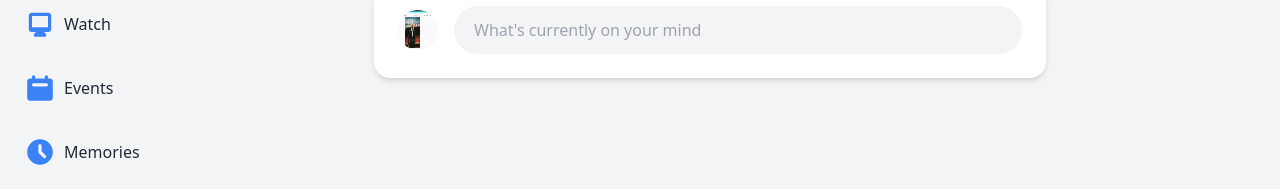
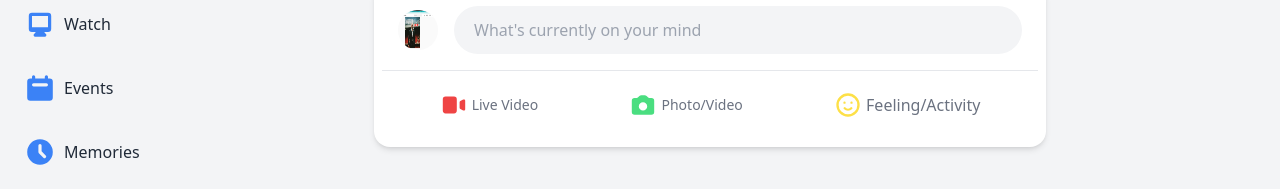
Before and after one commit to Developer-Gitonga/Facebuk, a Next.js app: page / in a window 1280 px wide. Shown: the part 362-551 px from the top of the page. Built offline with nearby package versions, Linux system fonts and the light colour scheme.

Commit message:
ch: feature

```diff
--- a/components/InputBox.js
+++ b/components/InputBox.js
@@ -1,29 +1,50 @@
 import React from 'react'
 import Image from 'next/image'
 import UserPic from '../public/user.png'
+import { EmojiHappyIcon } from "@heroicons/react/outline"
+import { CameraIcon, VideoCameraIcon } from "@heroicons/react/solid"
 
 
 function InputBox() {
   return (
-      <div className='p-2 mt-6 font-medium text-gray-500 bg-white shadow-md rounded-2xl'>
-          <div className='flex items-center p-4 space-x-4'>
+    <div className="p-2 mt-6 font-medium text-gray-500 bg-white shadow-md rounded-2xl">
+      <div className="flex items-center p-4 space-x-4">
         <Image
-                  className='rounded-full'
+          className="rounded-full"
           src={UserPic}
           width={40}
           height={40}
           layout="fixed"
         />
-              <form className='flex flex-1'>
-                  <input className='flex-grow h-12 px-5 bg-gray-100 rounded-full focus:outline-none'
+        <form className="flex flex-1">
+          <input
+            className="flex-grow h-12 px-5 bg-gray-100 rounded-full focus:outline-none"
             type="text"
             placeholder="What's currently on your mind"
           />
-                  <button hidden type='submit'>Submit</button>
+          <button hidden type="submit">
+            Submit
+          </button>
         </form>
       </div>
+      <div className="flex p-3 border-t justify-evenly">
+        <div className="inputIcon">
+          <VideoCameraIcon className="text-red-500 h-7" />
+          <p className="text-xs sm:text-sm">Live Video</p>
         </div>
-  )
+
+        <div className="inputIcon">
+          <CameraIcon className="text-green-400 h-7" />
+          <p className="text-xs sm:text-sm">Photo/Video</p>
+        </div>
+
+        <div className="inputIcon">
+          <EmojiHappyIcon className="text-yellow-300 h-7" />
+          <p className="text-xs sm:text-sm xl:text-base">Feeling/Activity</p>
+        </div>
+      </div>
+    </div>
+  );
 }
 
 export default InputBox
--- a/styles/globals.css
+++ b/styles/globals.css
@@ -12,4 +12,8 @@
   .icon {
     @apply hidden w-10 h-10 p-2 bg-gray-200 rounded-full cursor-pointer xl:inline-flex hover:bg-gray-300;
   }
+
+  .inputIcon {
+    @apply flex items-center space-x-1 hover:bg-gray-100 flex-grow justify-center p-2 rounded-xl cursor-pointer
+  }
 }
```
Lines whose indentation alone changed are shown as unchanged.
